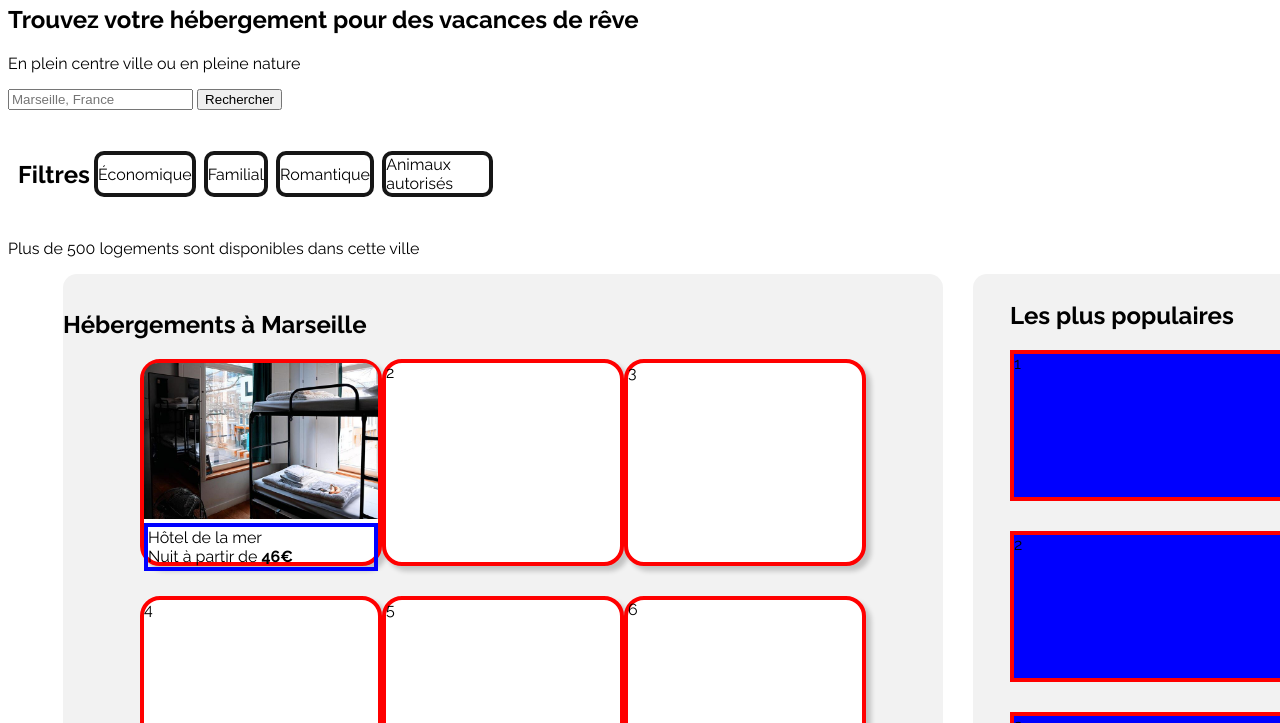
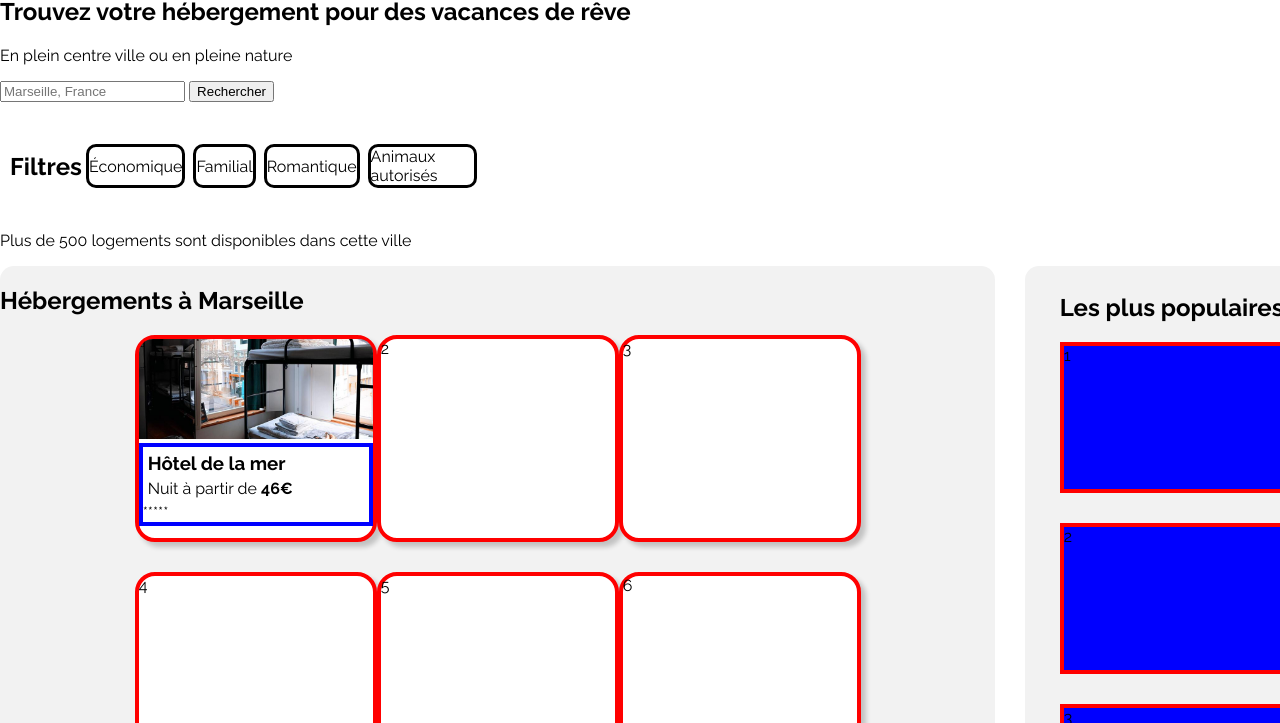
Before and after one commit to ArthurMeunier/ArthurMeunier_2_18022021, a plain HTML site: page index.html in a window 1280 px wide. Shown: the part 77-800 px from the top of the page. Drawn offline with Linux system fonts and the light colour scheme.

Commit message:
update structure and code cleanup

```diff
--- a/index.html
+++ b/index.html
@@ -13,12 +13,12 @@
 <body>
 <!--<Header-->
   <header class="header">
-            <img class="headerLogo" src="img/logo/reservia.svg" alt="Reservia">
+    <img class="header-logo" src="img/logo/reservia.svg" alt="Reservia">
     <nav class="nav">
       <ul>
-               	 	<li><a href="#" class="navLink">Hébergements</a></li>
-                	<li><a href="#" class="navLink">Activités</a></li>
-                	<li><a href="#" class="navLink">S'inscrire</a></li>
+        <li><a href="#" class="nav-link">Hébergements</a></li>
+        <li><a href="#" class="nav-link">Activités</a></li>
+        <li><a href="#" class="nav-link">S'inscrire</a></li>
       </ul>
     </nav>
   </header>
@@ -27,51 +27,52 @@
   <main class="main">
 <!--<Search section-->
     <section class="search">
-                <h1 class="searchTitle">Trouvez votre hébergement pour des vacances de rêve</h1>
-                <p class="searchSubTitle">En plein centre ville ou en pleine nature</p>
-                <div class ="searchform">
+      <h1 class="search-title">Trouvez votre hébergement pour des vacances de rêve</h1>
+      <p class="search-subtitle">En plein centre ville ou en pleine nature</p>
+      <div class ="search-form">
         <form method="post" action="traitement.php">
-                    <input class="searchFormInput" type="search" placeholder="Marseille, France">
-                    <input class="searchButton" type="submit" value="Rechercher" />
+          <input class="search-form-input" type="search" placeholder="Marseille, France">
+          <input class="search-button" type="submit" value="Rechercher" />
         </form>
       </div>
     </section>
 <!--Search section>-->
 <!--<Filters section-->
     <section class="filters">
-                <h2 class="filtersTitle">Filtres</h2>
-                <div class="filtersList">
-                    <div class="filterOption">Économique</div>
-                    <div class="filterOption">Familial</div>
-                    <div class="filterOption">Romantique</div>
-                    <div class="filterOption">Animaux autorisés</div>
+      <h2 class="filters-title">Filtres</h2>
+      <div class="filters-list">
+        <div class="filter-option">Économique</div>
+        <div class="filter-option">Familial</div>
+        <div class="filter-option">Romantique</div>
+        <div class="filter-option">Animaux autorisés</div>
       </div>
     </section>
-            <p class="filtersResultsText">Plus de 500 logements sont disponibles dans cette ville</p>
+      <p class="filters-results-text">Plus de 500 logements sont disponibles dans cette ville</p>
 <!--Filters section>-->
 <!--<Hosts section-->
     <section class="hosts">
+      <div class="hosts-container">
+        <h2 class="hosts-title">Hébergements à Marseille</h2>
+        <div class="hosts-cards-row1">
+          <div class="hosts-card">
+            <img src="img/host/s/img_ho_s_1.jpg" alt="chambre1">
+            <div class="hosts-card-description">
+            <h3> Hôtel de la mer</h3>
+            <p>Nuit à partir de <strong>46€</strong></p>
+            <div class="icon-stars">*****</div>
+          </div>
+      </div>
+          <div class="hosts-card">2</div>
 
-                <div class="hostsContainer">
-                    <div class="hostsTitle">
-                    <h2>Hébergements à Marseille</h2>
-                    </div>
-                <div class="hostsCards">
-                    <div class="hostsCard">
-                            <img src="img/host/s/img_ho_s_1.jpg" alt="chambre1">
-                        <div class="hostsCardDescription">
-                            <p> Hôtel de la mer
-                            <br/>Nuit à partir de <strong> 46€</strong></p>
+          <div class="hosts-card">3</div>
         </div>
 
+        <div class="hosts-cards-row2">
+          <div class="hosts-card">4</div>
+          <div class="hosts-card">5</div>
+          <div class="hosts-card">6</div>
         </div>
-                    <div class="hostsCard">2</div>
-                    <div class="hostsCard">3</div>
-                    <div class="hostsCard">4</div>
-                    <div class="hostsCard">5</div>
-                    <div class="hostsCard">6</div>
-                </div>
-                   <p><a class="hostsViewMore" href="#">Afficher plus</a></p>
+      <p><a class="hosts-view-more" href="#">Afficher plus</a></p>
       </div>
 
 
@@ -81,7 +82,6 @@
           <div class="hostsPopularCard">1</div>
           <div class="hostsPopularCard">2</div>
           <div class="hostsPopularCard">3</div>
-
         </div>
       </aside>
     </section>
@@ -104,9 +104,7 @@
   </main>
 <!--Main>-->
 <!--<Footer-->
-    <div class="footerContainer"></div>
   <footer class="footer">
-
     <div class="footerAbout">
       <h3 class="footerTitle">A propos</h3>
       <ul>
@@ -129,9 +127,7 @@
         <li><a href="#" class="footerLink">Nous contacter</a></li>
           </ul>
     </div>
-
   </footer>
-    </div>
     <!--<Footer-->
 </body>
 </html>
--- a/style/style.css
+++ b/style/style.css
@@ -1,40 +1,36 @@
-.main
-{
+.main {
     font-family: 'Raleway', sans-serif;
     background-color: #ffffff    box-shadow: 5px 5px 5px rgba(0, 0, 0, .2);
     border-radius: 20px;
     background-color: white;
+}
+
+body {
     width: 1440px;
     margin: auto;
 }
 
-.header
-{
+.header {
     display: flex;
     align-items: center;
     justify-content: space-between;
-    width: 1440px;
-    margin: auto;
 }
 
-.nav ul
-{
+.nav ul {
     display: flex;
     flex-direction: row;
 }
-.nav li
-{
+.nav li {
     list-style-type: none;
     margin: 1%;
 }
 
-.headerLogo
-{
+.header-logo {
     display: flex;
     flex-direction: row;
 }
 
-.filters{
+.filters {
     margin: 20px 0;
     display: flex;
     align-items: center;
@@ -42,25 +38,23 @@
     padding: 10px;
 }
 
-.filtersList{
+.filters-list {
     display: flex;
     flex-direction: row;
     justify-content: center;
 }
 
-.filterOption
-{
-    border: rgb(22, 22, 22) 4px solid;
+.filter-option {
     border-radius: 10px;
     margin: 1%;
     display: flex;
     flex-direction: row;
     justify-content: center;
     align-items: center;
+    border: 3px solid black;
 }
 
-.hosts
-{
+.hosts {
     display: flex;
     flex-direction: row;
     align-items: center;
@@ -68,34 +62,33 @@
 
 }
 
-.hostsContainer
-{
+.hosts-container {
     background-color: #f2f2f2;
     border-radius: 14px;
-    width: 880px;
+    width: 70%;
     height: 626px;
     margin-right: 30px;
     display: flex;
-    flex-wrap: wrap;
     flex-direction: column;
-    align-items: flex-start;
-    justify-content: center;
-
-}
+ }
 
 
-.hostsCards
-{
+
+.hosts-cards-row1 {
     display: flex;
     flex-flow: wrap row;
     align-content: center;
     justify-content: center;
-
-
 }
 
-.hostsCard
-{
+.hosts-cards-row2 {
+  display: flex;
+  flex-flow: wrap row;
+  align-content: center;
+  justify-content: center;
+}
+
+.hosts-card {
     BORDER: 4px solid red;
     height: 199px;
     width: 234px;
@@ -105,19 +98,17 @@
     box-shadow: 5px 5px 5px rgba(0, 0, 0, .2);
     border-radius: 20px;
     background-color: white;
-
-
 }
 
-.hostsCardDescription{
+.hosts-card-description {
     border: 4px blue solid;
-    height: 40px;
-    display: flex;
-    align-items: center;
 }
 
-.hostsPopular
-{
+.hosts-card-description > p , h3 {
+    margin:5px;
+}
+
+.hostsPopular {
     background-color: #f2f2f2;
     border-radius: 14px;
     width: 420px;
@@ -126,12 +117,9 @@
     flex-flow: column wrap;
     align-items: center;
     justify-content: center;
-
-
 }
 
-.hostsPopularCard
-{
+.hostsPopularCard {
     border: red 4px solid;
     height: 143px;
     width: 338px;
@@ -139,24 +127,17 @@
     margin-bottom: 30px;
 }
 
-
-.hostsCard img{
+.hosts-card img {
     border-radius: 14px 14px 0px 0px;
-    height: px;
+    height: 100px;
     width: 100%;
     object-fit: cover;
 }
 
-
-
-
-.activitiesList{
+.activitiesList {
     display:flex;
     flex-direction: row;
 }
-
-
-
 
 
 .activitiesCardBig
@@ -167,39 +148,27 @@
     background-color: blue;
     margin-bottom: 30px;
     align-items: center ;
-
 }
 
-.activitiesCardMedium
-{
+.activitiesCardMedium {
     border: red 4px solid;
     height: 242px;
     width: 300px;
     background-color: blue;
     margin-bottom: 30px;
     align-items: center ;
-
 }
 
-.activitiesCardSmall
-{
+.activitiesCardSmall {
     border: red 4px solid;
     height: 217px;
     width: 300px;
     background-color: blue;
     margin-bottom: 30px;
     align-items: center ;
-
 }
 
-
-
-
-
-
-
-.footer
-{
+.footer {
     background-color: #f2f2f2;
     width: 1440px;
     margin: auto;
@@ -207,5 +176,3 @@
     flex-direction: row;
     justify-content: space-between;
 }
-
-}
```
Lines whose indentation alone changed are shown as unchanged.
